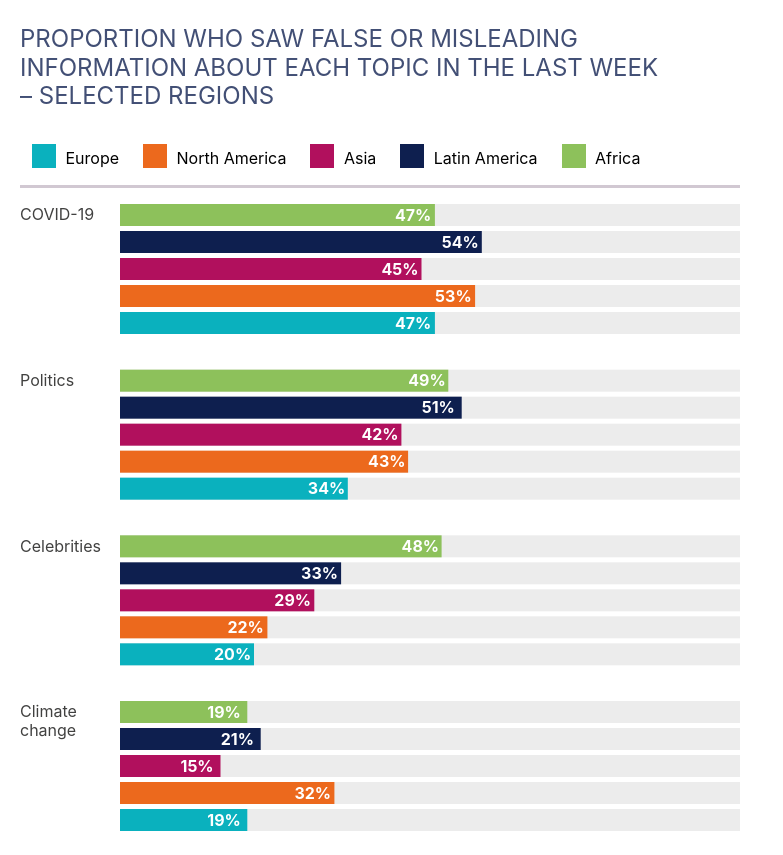
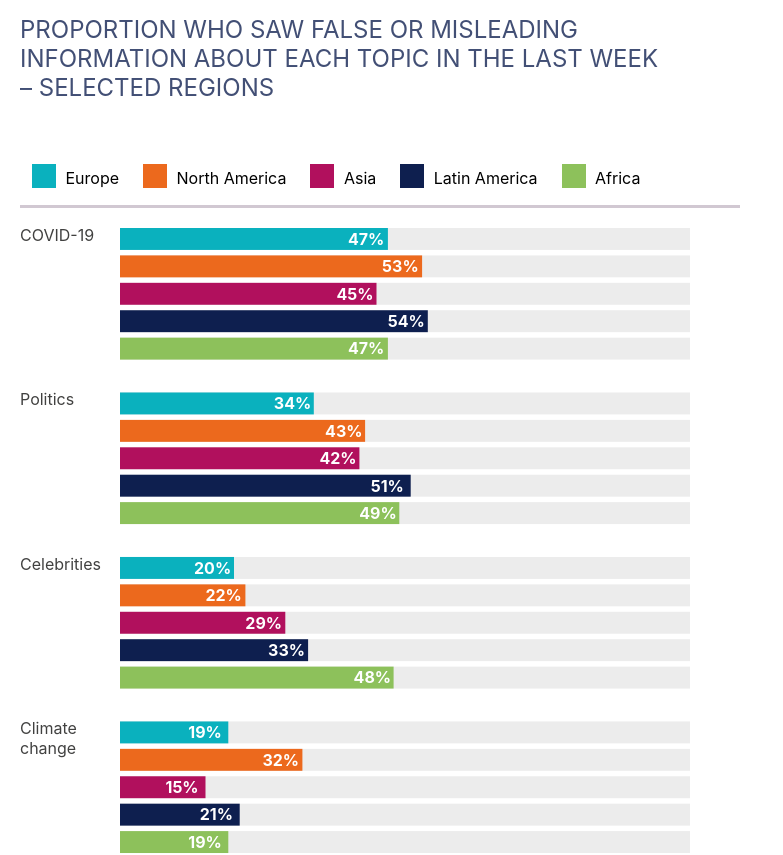
Before and after one commit to ancasarb/reuters-misinformation-digital-news-report-2022-vis, a SvelteKit app: page / in a window 1280 px wide. Shown: the top 855 px of the page, without its empty margins (0-783 px from the left). Built offline with nearby package versions, Linux system fonts and the light colour scheme; a web font is replaced by a local one.

Commit message:
use two bad scales, one for series, one for bars

```diff
--- a/src/charts/GroupedBarChart.svelte
+++ b/src/charts/GroupedBarChart.svelte
@@ -21,28 +21,19 @@
 		width: 720,
 		height: 1024,
 		margin: {
-			top: 0,
-			left: 0,
+			top: 20,
+			left: 100,
 			bottom: 50,
 			right: 50
-		},
-		series: {
-			padding: 20,
-			margin: {
-				left: 100
-			}
 		}
 	};
 
 	dimensions.innerWidth = dimensions.width - dimensions.margin.left - dimensions.margin.right;
 	dimensions.innerHeight = dimensions.height - dimensions.margin.top - dimensions.margin.bottom;
 
-	dimensions.series.height =
-		(dimensions.innerHeight - (series.length - 1) * dimensions.series.padding) / series.length;
-
-	$: xScale = scaleLinear().domain([0, 100]).range([0, dimensions.innerWidth]);
-	$: yScale = scaleBand().domain(bars).rangeRound([dimensions.series.height, 15]).paddingInner(0.2);
-
+	$: xScaleSeries = scaleBand().domain(series).range([0, dimensions.innerHeight]).paddingInner(0.2);
+	$: xScaleBars = scaleLinear().domain([0, 100]).range([0, dimensions.innerWidth]);
+	$: yScale = scaleBand().domain(bars).range([0, xScaleSeries.bandwidth()]).paddingInner(0.2);
 	$: colorScale = scaleOrdinal().domain(bars).range(colors);
 
 	let selected = '';
@@ -57,28 +48,29 @@
 <ColorLegend width={dimensions.width} {colorScale} keys={bars} {selected} />
 
 <svg viewBox="0,0,{dimensions.width},{dimensions.height}" style="max-width: {dimensions.width}px;">
-	<g transform={`translate(${dimensions.margin.left}, ${dimensions.margin.top})`}>
-		{#each series as key, i}
+	<g transform={`translate(0, ${dimensions.margin.top})`}>
+		{#each series as key}
 			{@const filtered = filter(data, (item) => seriesAccessor(item) === key)}
-			<BarSeries
-				{key}
-				left={dimensions.series.margin.left}
-				top={(dimensions.series.padding + dimensions.series.height) * i}
-			>
+
+			<g transform={`translate(0, ${xScaleSeries(key)})`}>
+				<BarSeries {key}>
 					{#each filtered as d}
+						<g transform={`translate(${dimensions.margin.left}, 0)`}>
 							<BarPoint
 								{d}
 								onSelect={() => onSelect(yAccessor(d))}
 								onReset={() => onSelect('')}
 								{selected}
 								{xAccessor}
-						{xScale}
+								xScale={xScaleBars}
 								{yAccessor}
 								{yScale}
 								{colorScale}
 							/>
+						</g>
 					{/each}
 				</BarSeries>
+			</g>
 		{/each}
 	</g>
 </svg>
--- a/src/components/BarSeries.svelte
+++ b/src/components/BarSeries.svelte
@@ -1,8 +1,6 @@
 <script>
 	import TextBlock from './generic/TextBlock.svelte';
 
-	export let top;
-	export let left;
 	export let key;
 
 	const display = function (key) {
@@ -13,10 +11,6 @@
 	};
 </script>
 
-<g transform={`translate(0, ${top})`}>
-	<TextBlock text={display(key)} fontSize="16" color="#414140" />
+<TextBlock text={display(key)} fontSize="16" color="#414140" />
 
-	<g transform={`translate(${left}, 0)`}>
-		<slot />
-	</g>
-</g>
+<slot />
--- a/src/components/generic/TextBlock.svelte
+++ b/src/components/generic/TextBlock.svelte
@@ -6,7 +6,11 @@
 </script>
 
 <text dominant-baseline="hanging" fill={color} font-size="{fontSize}px">
-	{#each text as t}
-		<tspan x="0" dy={lineHeight}>{t}</tspan>
+	{#each text as t, i}
+		{#if i == 0}
+			<tspan x="0" dy={0}>{t}</tspan>
+		{:else}
+			<tspan x="0" dy={lineHeight}>{t}</tspan>
+		{/if}
 	{/each}
 </text>
--- a/src/components/peripherals/ChartFootnote.svelte
+++ b/src/components/peripherals/ChartFootnote.svelte
@@ -2,7 +2,7 @@
 	import TextBlock from '../generic/TextBlock.svelte';
 
 	export let width;
-	const height = 110;
+	const height = 80;
 </script>
 
 <svg viewBox="0,0,{width},{height}" style="max-width: {width}px;">
@@ -24,6 +24,7 @@
 	}
 
 	svg {
+		padding-top: 20px;
 		border-bottom: var(--border);
 		border-top: var(--border);
 	}
--- a/src/components/peripherals/ChartTitle.svelte
+++ b/src/components/peripherals/ChartTitle.svelte
@@ -19,6 +19,7 @@
 
 <style>
 	svg {
+		padding-top: 20px;
 		padding-bottom: 10px;
 	}
 </style>
```
Lines whose indentation alone changed are shown as unchanged.
